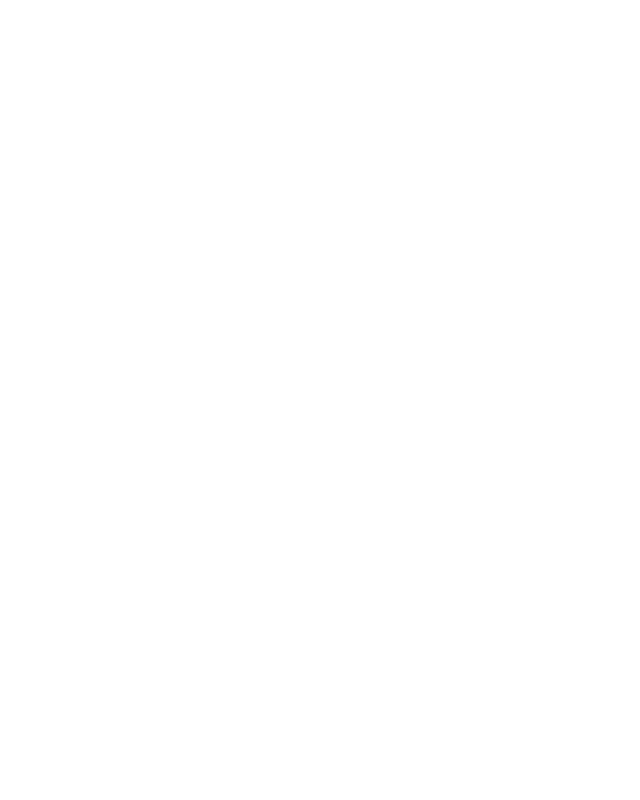
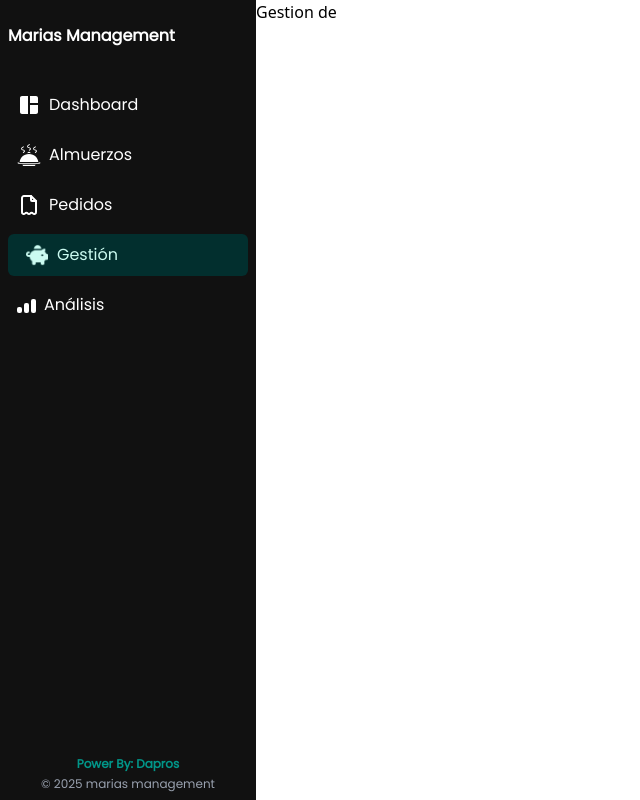
Before and after one commit to Dapros/marias-management-frontweb, a React (Vite) app: page /management in a window 1280 px wide. Before the commit this address had no page. Shown: the whole page, without its empty margins (0-640 px from the left). Built offline with nearby package versions, Linux system fonts and the light colour scheme.

Commit message:
Feat: Link a pestaña de gestion

```diff
--- a/src/components/layoutcomponents/SideBar.tsx
+++ b/src/components/layoutcomponents/SideBar.tsx
@@ -3,6 +3,8 @@
 import { GiHotMeal } from "react-icons/gi";
 import { TbInvoice } from "react-icons/tb";
 import { AnalyticsIcon } from "../icons-components/AnalyticsIcon";
+import { FaPiggyBank } from "react-icons/fa6";
+
 
 export default function SideBar() {
   const activeWrapper = "border-1 border-transparent px-4 py-2 rounded-md flex items-center bg-teal-950 text-teal-100";
@@ -65,6 +67,21 @@
             )}
           </NavLink>
 
+          {/* Link a Gestion de dinero */}
+          <NavLink
+            to="/management"
+            className={({ isActive }) =>
+              isActive ? activeWrapper : inactiveWrapper
+            }
+          >
+            {({ isActive }) => (
+              <>
+                <FaPiggyBank size={24} className={isActive ? "icon-dashboard text-current" : "text-current" } />
+                <h1 className="pl-2">Gestión</h1>
+              </>
+            )}
+          </NavLink>
+
           {/* Link a Analisis */}
           <NavLink
             to="/analytics"
--- /dev/null
+++ b/src/pages/ManagementPage.tsx
@@ -0,0 +1,9 @@
+
+
+export default function ManagementPage() {
+  return (
+    <div>
+      <h1>Gestion de</h1>
+    </div>
+  )
+}
--- a/src/router.tsx
+++ b/src/router.tsx
@@ -4,6 +4,7 @@
 import LunchPage from "./pages/LunchPage";
 import OrderPage from "./pages/OrderPage";
 import AnalyticsPage from "./pages/AnalyticsPage";
+import ManagementPage from "./pages/ManagementPage";
 
 
 export default function AppRouter() {
@@ -14,6 +15,7 @@
           <Route path='/' element={<DashboardPage />} />
           <Route path='/lunch' element={<LunchPage />} />
           <Route path='/orders' element={<OrderPage />} />
+          <Route path='/management' element={<ManagementPage />} />
           <Route path='/analytics' element={<AnalyticsPage />} />
         </Route>
       </Routes>
```
